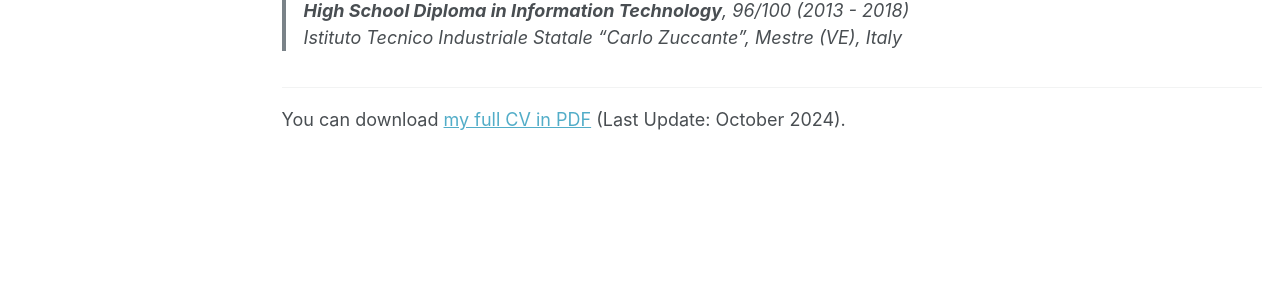
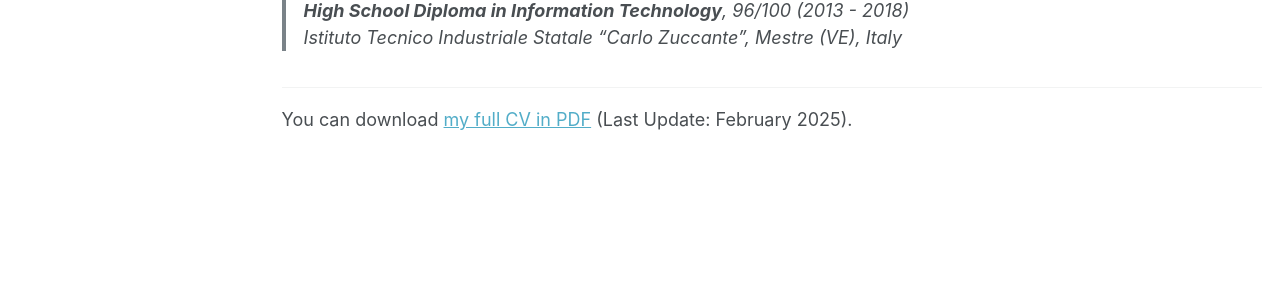
Before and after one commit to cristianboldrin/cristianboldrin.github.io, a Jekyll site: the page built from _pages/education.md, in a window 1280 px wide and 1107 px high. Shown: the part 624-925 px from the top of the window. Built offline with Jekyll 4.4.1, drawn with Linux system fonts in a browser that asks for light colours; some web fonts are replaced.

Commit message:
fixed typo on education section

```diff
--- a/_pages/education.md
+++ b/_pages/education.md
@@ -49,4 +49,4 @@
 
 ___
 
-You can download [my full CV in PDF](https://cristianboldrin.github.io/files/CV_BoldrinCristian.pdf) (Last Update: October 2024).
+You can download [my full CV in PDF](https://cristianboldrin.github.io/files/CV_CristianBoldrin.pdf) (Last Update: February 2025).
```
Also changed, not shown: 2 other files.
